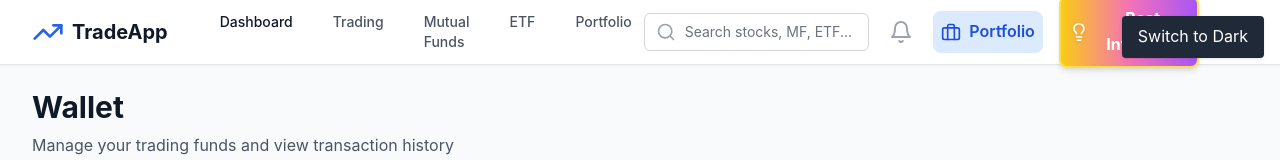
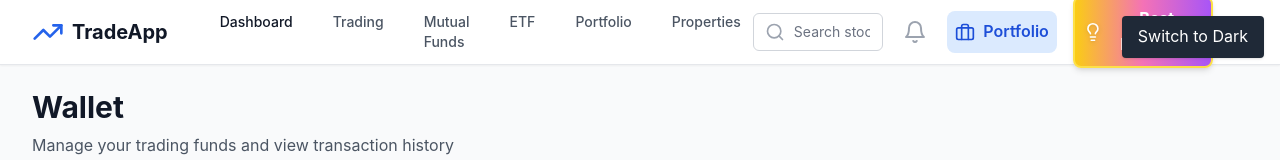
Before and after one commit to Ayushyadav168/Trade1, a Next.js app: page /dashboard/wallet in a window 1280 px wide. Shown: the top 160 px of the page. Built offline with nearby package versions, Linux system fonts and the light colour scheme; no server answers; grey boxes are pictures that could not be loaded.

Commit message:
auto-commit for bc932a3f-edf6-46dd-a529-776bea69d09b

```diff
--- a/src/components/dashboard/DashboardNavbar.js
+++ b/src/components/dashboard/DashboardNavbar.js
@@ -36,6 +36,9 @@ export default function DashboardNavbar({ onBestInvestorsClick, onPortfolioClick
                 </Link>
                 <Link href="/dashboard/portfolio" className="text-gray-600 hover:text-gray-900 px-3 py-2 rounded-md text-sm font-medium">
                   Portfolio
+                </Link>
+                <Link href="/dashboard" onClick={() => window.location.hash = 'properties'} className="text-gray-600 hover:text-gray-900 px-3 py-2 rounded-md text-sm font-medium">
+                  Properties
                 </Link>
               </div>
             </div>
```
